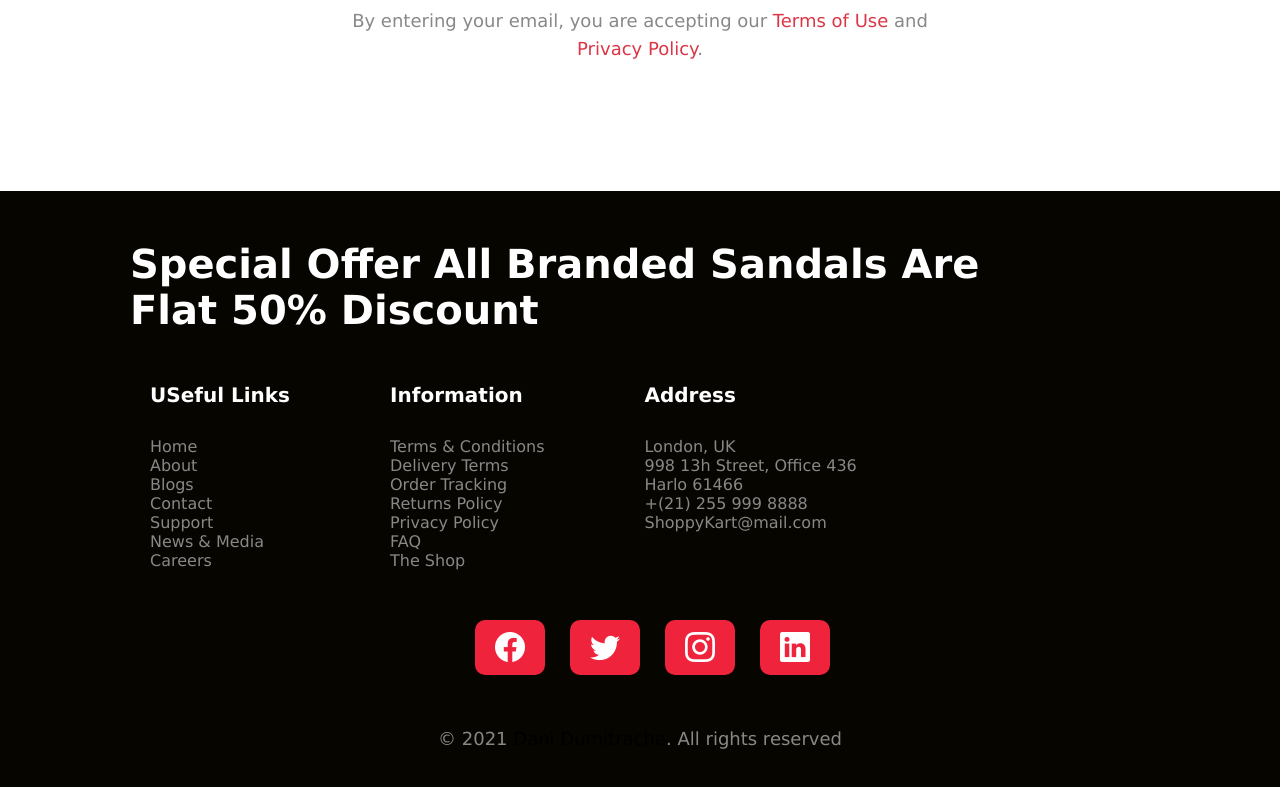
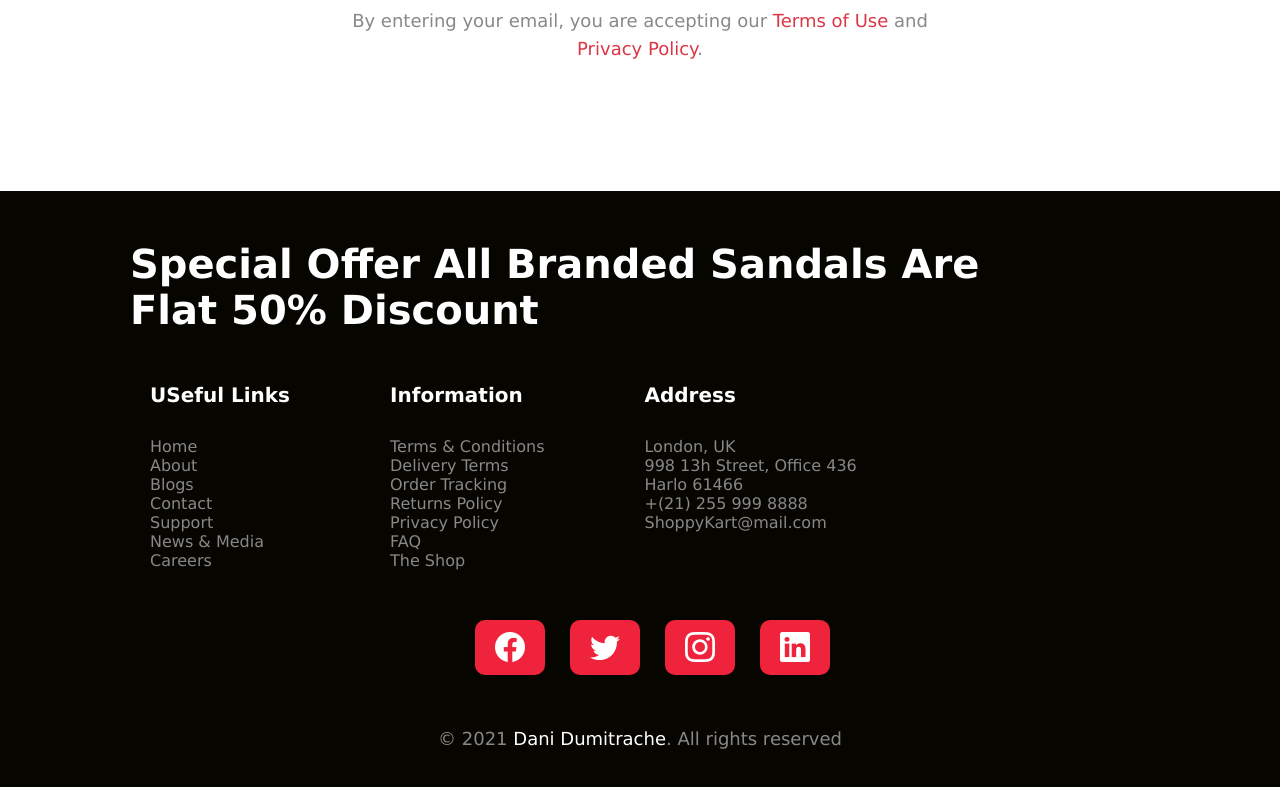
Before and after one commit to DaniDumitrache/Shopo, a plain HTML site: page index.html in a window 1280 px wide. Shown: the part 1969-2756 px from the top of the page. Drawn offline with nearby package versions, Linux system fonts and the light colour scheme.

Commit message:
Update index.html

```diff
--- a/index.html
+++ b/index.html
@@ -175,7 +175,7 @@
                 </div>
             </div>
             <div class="copyright">
-                <p>© 2021 <a href="https://danid.rf.gd">Dani Dumitrache</a>. All rights reserved</p>
+                <p>© 2021 <a href="https://danid.rf.gd" style="color:#fff;">Dani Dumitrache</a>. All rights reserved</p>
             </div>
         </div>
     </div>
```
